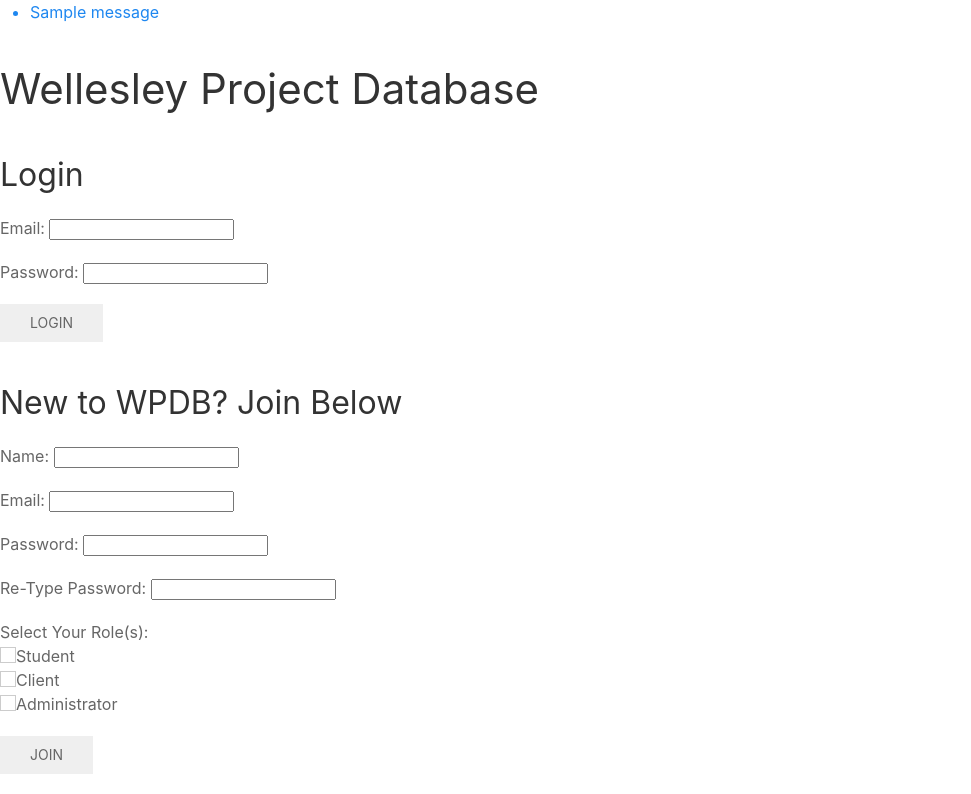
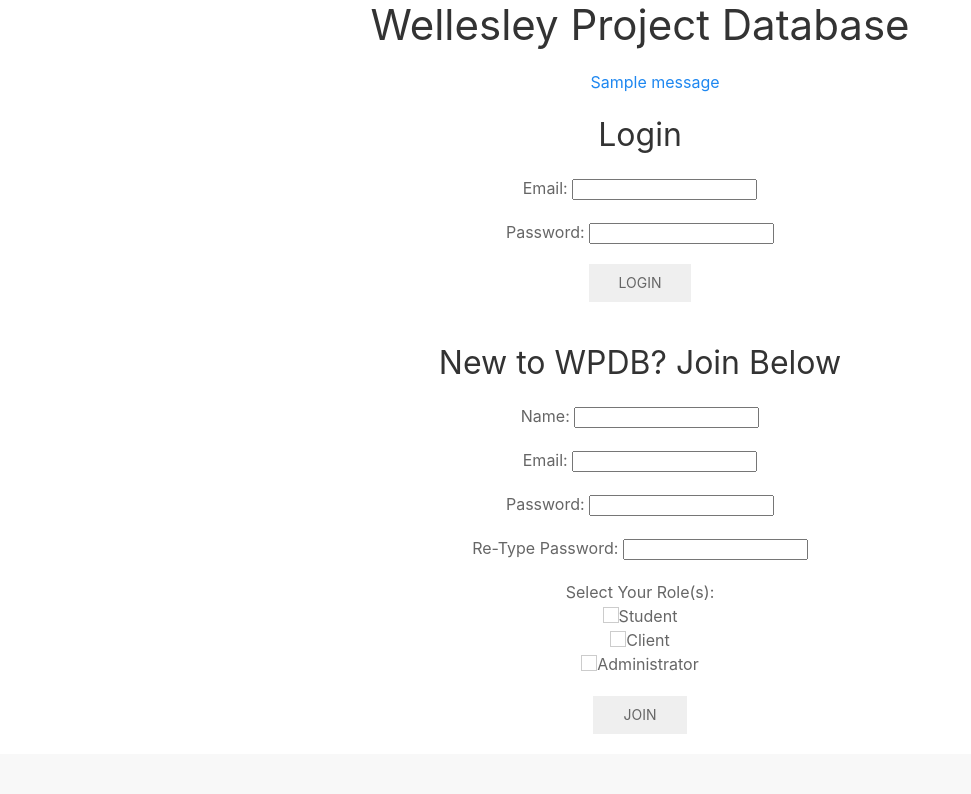
Before and after one commit to AndreaLeon/semester-project-wellesleyprojectdatabase, a Flask app: page /login/ in a window 1280 px wide. Shown: the part 80-874 px from the top of the page, without its empty margins (0-971 px from the left). After the commit the page ends 800 px from the top, so only its background shows below. Run offline with Flask 2, Linux system fonts and the light colour scheme; one stand-in notice (Sample message) is shown; some libraries are stand-ins or nearby versions.

Commit message:
centered main title, flash messages, and login/join forms

```diff
--- a/templates/base.html
+++ b/templates/base.html
@@ -2,7 +2,7 @@
       base.html
       created 4/28/18-->
 
-      <!doctype html>
+<!doctype html>
 <html>
   <head>
     <meta charset="utf-8">
@@ -39,13 +39,14 @@
       </div>
   </nav>
 
+  <center><h1>Wellesley Project Database</h1>
   <div id="content">
 
     {% with messages = get_flashed_messages() %}
     {% if messages %}
     <ul class=flashes>
       {% for message in messages %}
-      <div class="uk-text-primary"><li>{{ message }} </li></div>
+      <div class="uk-text-primary">{{ message }}</div>
       {% endfor %}
     </ul>
     {% endif %}
@@ -53,7 +54,7 @@
 
   </div>
 
-  <h1>Wellesley Project Database</h1>
+  </center>
 
   {% block content %}
      <h2>{{title}}</h2>
--- a/templates/login.html
+++ b/templates/login.html
@@ -7,6 +7,7 @@
 {% block content %}
 
   <!-- login page includes forms for both logging in and joining -->
+  <center>
     <h2>Login</h2>
 
     <form id="loginform" method="post" action="/login/">
@@ -23,14 +24,15 @@
         <p><label for="email">Email: <input type="text" name="email"></label></p>
         <p><label for="passwd1">Password: <input type="password" name="passwd1"></label></p>
         <p><label for="passwd2">Re-Type Password: <input type="password" name="passwd2"></label></p>
-      <p><label for="role">Select Your Role(s):<br>
-          <input class="uk-checkbox" type="checkbox" name="role" value="student"><label for="role">Student<br>
-          <input class="uk-checkbox" type="checkbox" name="role" value="client"><label for="role">Client<br>
-          <input class="uk-checkbox" type="checkbox" name="role" value="administrator"><label for="role">Administrator<br>
+        <p><label for="role">Select Your Role(s):</label><br>
+            <input class="uk-checkbox" type="checkbox" name="role" value="student"><label for="role">Student</label><br>
+            <input class="uk-checkbox" type="checkbox" name="role" value="client"><label for="role">Client</label><br>
+            <input class="uk-checkbox" type="checkbox" name="role" value="administrator"><label for="role">Administrator</label><br>
 
         <!--TO DO: implement Ajax to test if passwords match -->
         <p><button class="uk-button" type="submit">Join</button></p>
     </form>
+  </center>
 
 
 
```
Lines whose indentation alone changed are shown as unchanged.
